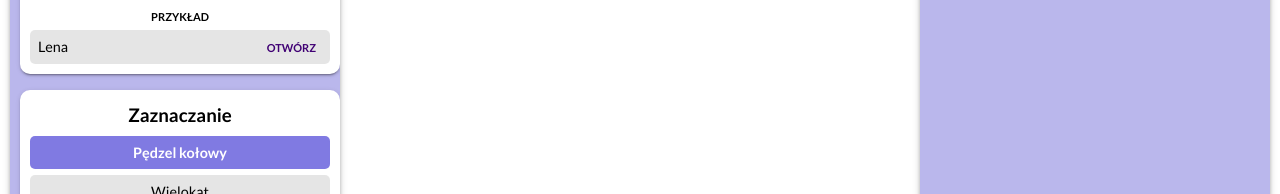
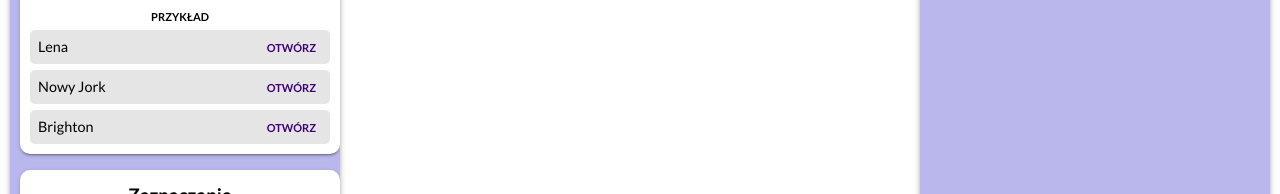
Before and after one commit to nizioleque/gk-lab-3, a React (Create React App) app: page / in a window 1280 px wide. Shown: the part 254-448 px from the top of the page. Built offline with nearby package versions, Linux system fonts and the light colour scheme; the HTML template or start-up script is replaced by a standard one.

Commit message:
Add example images

```diff
--- a/src/components/Menu.tsx
+++ b/src/components/Menu.tsx
@@ -49,6 +49,24 @@ function Menu() {
             }}
           >
             <div>Lena</div>
+            <button className='apply-button'>Otwórz</button>
+          </div>
+          <div
+            className='menu-button horizontal'
+            onClick={() => {
+              readExampleImage('/newyork.jpeg');
+            }}
+          >
+            <div>Nowy Jork</div>
+            <button className='apply-button'>Otwórz</button>
+          </div>
+          <div
+            className='menu-button horizontal'
+            onClick={() => {
+              readExampleImage('/brighton.jpg');
+            }}
+          >
+            <div>Brighton</div>
             <button className='apply-button'>Otwórz</button>
           </div>
         </div>
```
Also changed, not shown: public/brighton.jpg (added), public/newyork.jpeg (added).
